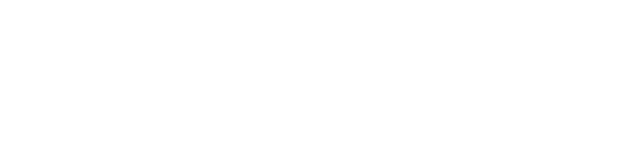
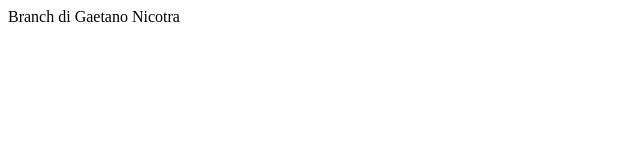
Before and after one commit to HaojieZhang123/example-branch, a plain HTML site: page index.html in a window 1280 px wide. Shown: the whole page, without its empty margins (0-640 px from the left). Drawn offline with Linux system fonts and the light colour scheme.

Commit message:
[UPD] example

```diff
--- a/index.html
+++ b/index.html
@@ -8,7 +8,7 @@
 </head>
 
 <body>
-
+    <div>Branch di Gaetano Nicotra</div>
 </body>
 
 </html>
```
